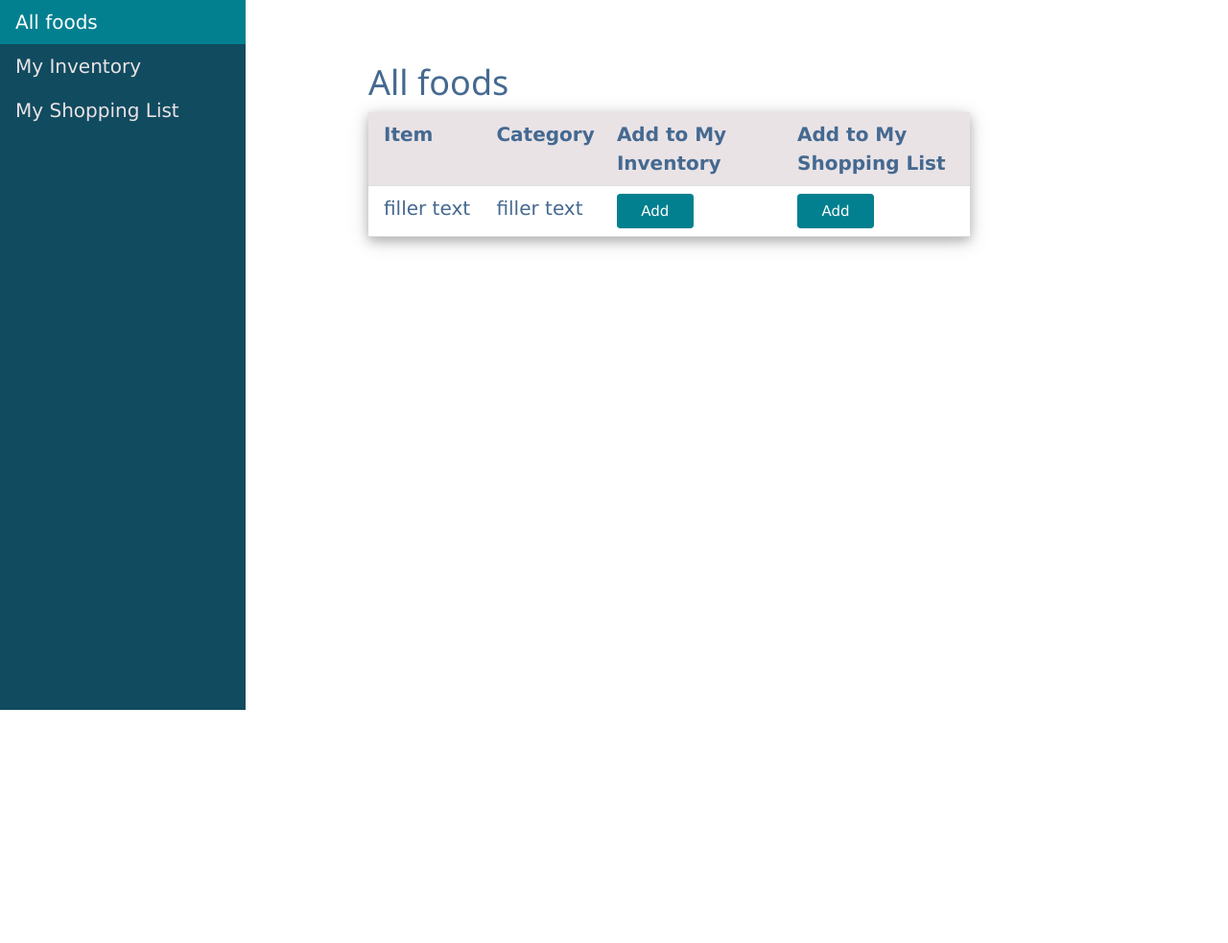
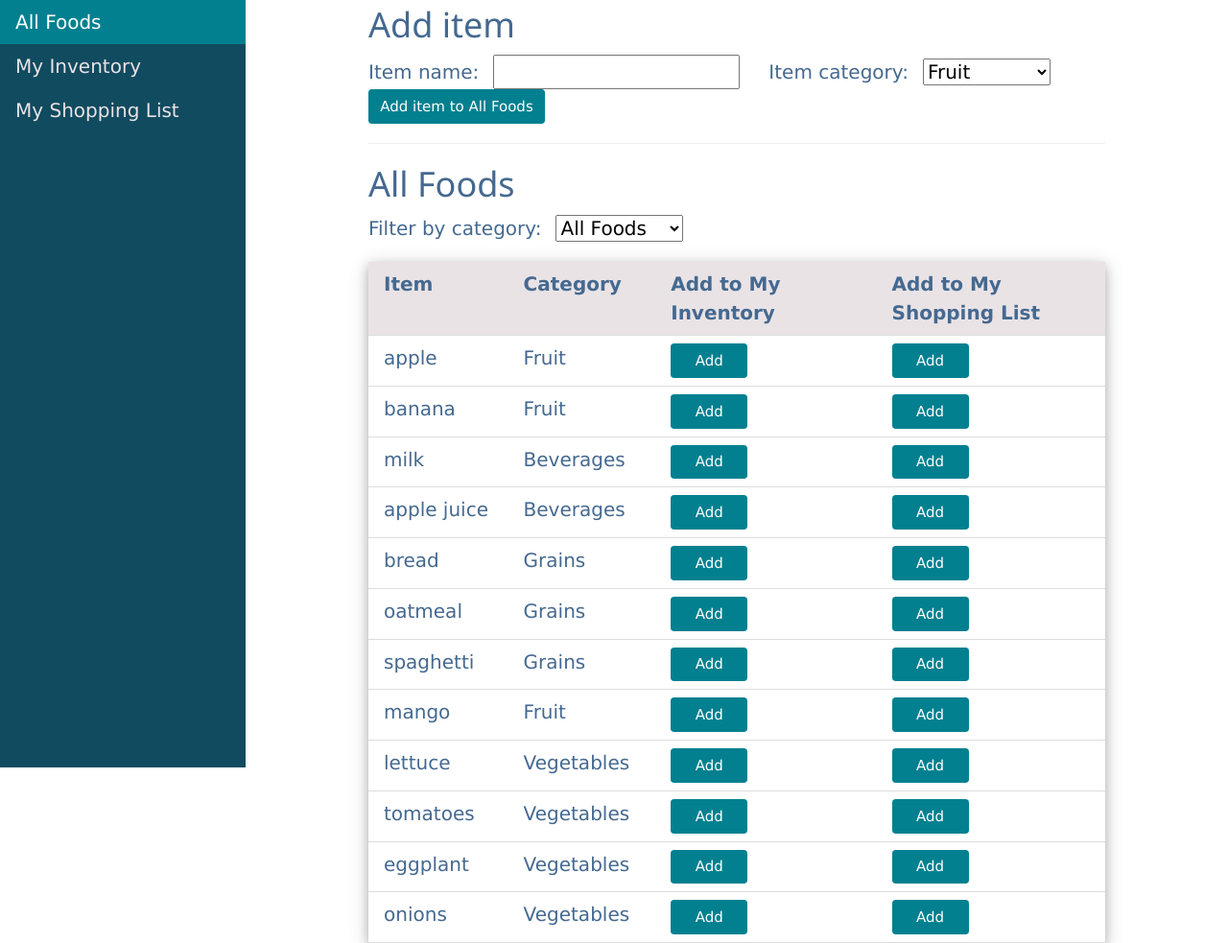
Before and after one commit to cryptosguru/php_googlecloud, a PHP site: page /home.php in a window 1280 px wide. Shown: the part 60-1043 px from the top of the page at 96% size. Before the commit the page ends 800 px from the top, so only its background shows below. Run offline with PHP 8.4, Linux system fonts and the light colour scheme; data comes from the database, SQL or seed files in the repository; data that the repository does not hold is empty.

Commit message:
added new form elements, made table load item_list data

```diff
--- a/home.php
+++ b/home.php
@@ -1,18 +1,17 @@
 <?php
 require ('connectdb.php');
-require ('friend_db.php');
+require ('item_db.php');
 
-$friends = getAllFriends();
+$items = getAllitems();
 
 if ($_SERVER['REQUEST_METHOD'] == 'POST') {
-  if (!empty($_POST['action']) && $_POST['action'] == 'Add') {
-    addFriend($_POST['name'], $_POST['major'], $_POST['year']);
-    $friends = getAllFriends();
-  }
-  elseif (!empty($_POST['action']) && $_POST['action'] == 'Delete') {
-    deleteFriend($_POST['friend_to_delete']);
-    $friends = getAllFriends();
-  }
+  // if (!empty($_POST['action']) && $_POST['action'] == 'Add') {
+  //   additem($_POST['name'], $_POST['major'], $_POST['year']);
+  //   $items = getAllitems();
+  // }
+  // elseif (!empty($_POST['action']) && $_POST['add_shopping_list'] == 'Add') {
+  //   addItemToShoppingList($name, $major, $year)
+  // }
 }
 ?>
 
@@ -32,7 +31,6 @@ if ($_SERVER['REQUEST_METHOD'] == 'POST') {
     <link rel="icon" href="favicon.ico">
 </head>
 
-
 <body>
     <nav class="navbar bg-light topnav">
         <a href="home.php" class="navbar-brand"><img src="favicon.ico" class="icon"> GrocerEase </a>
@@ -47,13 +45,46 @@ if ($_SERVER['REQUEST_METHOD'] == 'POST') {
         </form>
     </nav>
     <div class="w3-sidebar w3-bar-block" id="sidebar">
-        <a href="home.php" class="w3-bar-item w3-button active">All foods</a>
+        <a href="home.php" class="w3-bar-item w3-button active">All Foods</a>
         <a href="" class="w3-bar-item w3-button sidenavbutton">My Inventory</a>
         <a href="" class="w3-bar-item w3-button sidenavbutton">My Shopping List</a>
     </div>
-    <div id="datatable">
-        <h1>All foods</h1>
-        <table class="w3-table w3-bordered w3-card-4" style="width:70%">
+    <div id="tablecontainer">
+        <h1>Add item</h1>
+        <form class="form-inline" action="/action_page.php">
+            <label for="itemnameinput" class="form-inline-item-15">Item name:</label>
+            <input type="text" id="itemnameinput" name="itemnameinput" class="form-inline-item-30">
+            <label for="itemcategoryinput" class="form-inline-item-15">Item category:</label>
+            <select id="itemcategoryinput" name="cars" class="form-inline-item-30">
+                <option value="volvo">Fruit</option>
+                <option value="saab">Vegetables</option>
+                <option value="fiat">Beverages</option>
+                <option value="volvo">Grains</option>
+                <option value="saab">Dairy</option>
+                <option value="fiat">Meat</option>
+                <option value="audi">Household</option>
+                <option value="audi">Other</option>
+            </select>
+            <input type="submit" value="Add item to All Foods" name="action" class="btn addbutton" />
+        </form>
+        <hr>
+        </hr>
+        <h1>All Foods</h1>
+        <form name="" action="" method="post" class="form-inline" id="tablecategoryform">
+            <label for="tablecategory" class="form-inline-item-15">Filter by category:</label>
+            <select id="tablecategory" name="cars">
+                <option value="volvo">All Foods</option>
+                <option value="volvo">Fruit</option>
+                <option value="saab">Vegetables</option>
+                <option value="fiat">Beverages</option>
+                <option value="volvo">Grains</option>
+                <option value="saab">Dairy</option>
+                <option value="fiat">Meat</option>
+                <option value="audi">Household</option>
+                <option value="audi">Other</option>
+            </select>
+        </form>
+        <table class="w3-table w3-bordered w3-card-4">
             <thead>
                 <tr class="tableheadrow">
                     <th width="20%">Item</th>
@@ -62,87 +93,33 @@ if ($_SERVER['REQUEST_METHOD'] == 'POST') {
                     <th width="30%">Add to My Shopping List</th>
                 </tr>
             </thead>
+            <?php foreach ($items as $item): ?>
             <tr>
                 <td>
-                    filler text
+                    <? echo $item['name']; ?>
                 </td>
                 <td>
-                    filler text
+                    <? echo $item['catagory']; ?>
                 </td>
                 <td>
-                    <form action="" method="post">
-                        <input type="submit" value="Add" name="action" class="btn addbutton"
+                    <form action="<?php $_SERVER['PHP_SELF'] ?>" method="post">
+                        <input type="submit" value="Add" name="add_inventory" class="btn addbutton"
                             title="Update the record" />
-                        <input type="hidden" name="friend_to_update" value="name_of_friend_to_update" />
+                        <input type="hidden" name="item_to_update" value="name_of_item_to_update" />
                     </form>
                 </td>
                 <td>
-                    <form action="" method="post">
-                        <input type="submit" value="Add" name="action" class="btn addbutton"
-                            title="Permanently delete the record" />
-                        <input type="hidden" name="friend_to_delete" value="" />
+                    <form action="<?php $_SERVER['PHP_SELF'] ?>" method="post">
+                        <input type="submit" value="Add" name="add_shopping_list" class="btn addbutton" />
+                        <input type="hidden" name="item_name_shopping_list" value="<?php echo $item['name'] ?>" />
+                        <input type="hidden" name="item_category_shopping_list"
+                            value="<?php echo $item['catagory'] ?>" />
                     </form>
                 </td>
             </tr>
-
+            <?php endforeach; ?>
         </table>
     </div>
 </body>
 
 </html>
-
-
-<!--
-<h1>Frienddd book</h1>
-<form name="mainForm" action="simpleform.php" method="post">
-  <div class="form-group">
-    Your name:
-    <input type="text" class="form-control" name="name" required />
-  </div>
-  <div class="form-group">
-    Major:
-    <input type="text" class="form-control" name="major" required />
-  </div>
-  <div class="form-group">
-    Year:
-    <input type="number" class="form-control" name="year" required max="4" min="1" />
-  </div>
-
-  <input type="submit" value="Add" name="action" class="btn btn-dark" title="Insert a friend into a friends table" />
-  <input type="submit" value="Confirm update" name="action" class="btn btn-dark" title="Confirm update a friend" />
-
-</form>   -->
-
-<!--
-<hr/>
-<h2>List of Friends</h2>
-<table class="w3-table w3-bordered w3-card-4 center" style="width:70%">
-  <thead>
-  <tr style="background-color:#B0B0B0">
-    <th width="25%">Name</th>
-    <th width="25%">Major</th>
-    <th width="25%">Year</th>
-    <th width="10%">Update ?</th>
-    <th width="10%">Delete ?</th>
-  </tr>
-  </thead> -->
-<?php foreach ($friends as $item): ?>
-<!-- <tr>
-    <td><? echo $item['name']; ?></td>
-    <td><? echo $item['major']; ?></td>
-    <td><? echo $item['year']; ?></td>
-    <td>
-      <form action="<?php $_SERVER['PHP_SELF'] ?>" method="post">
-        <input type="submit" value="Update" name="action" class="btn btn-primary" title="Update the record" />
-        <input type="hidden" name="friend_to_update" value="name_of_friend_to_update" />
-      </form>
-    </td>
-    <td>
-      <form action="<?php $_SERVER['PHP_SELF'] ?>" method="post">
-        <input type="submit" value="Delete" name="action" class="btn btn-danger" title="Permanently delete the record" />
-        <input type="hidden" name="friend_to_delete" value="<?php echo $item['name'] ?>" />
-      </form>
-    </td>
-  </tr> -->
-<?php endforeach; ?>
-<!-- </table> -->
--- a/friend_db.php
+++ b/item_db.php
@@ -1,10 +1,4 @@
 <?php
-
-// CREATE TABLE friends (
-//    name varchar(30) NOT NULL,
-//    major varchar(10) NOT NULL,
-//    year int NOT NULL,
-//    PRIMARY KEY (name) );
 
 // Prepared statement (or parameterized statement) happens in 2 phases:
 //   1. prepare() sends a template to the server, the server analyzes the syntax
@@ -19,10 +13,10 @@
 //      execute() actually executes the SQL statement
 
 
-function getAllFriends()
+function getAllItems()
 {
     global $db;
-    $query = "SELECT * FROM friends";
+    $query = "SELECT * FROM item_list";
     $statement = $db->prepare($query);
     $statement->execute();
     $results = $statement->fetchAll(); //array
@@ -30,7 +24,7 @@ function getAllFriends()
     return $results;
 }
 
-function addFriend($name, $major, $year)
+function addItemToShoppingList($name, $major, $year)
 {
     global $db;
 
--- a/styles.css
+++ b/styles.css
@@ -16,6 +16,7 @@ body {
 
 #sidebar {
   width: 20%;
+  top: 60px;
   background-color: var(--midnightgreen);
 }
 
@@ -49,16 +50,19 @@ body {
 .topnav {
   background-color: var(--queenblue) !important;
   color: white;
+  position: fixed;
+  top: 0;
+  width: 100%;
 }
 
 .topnav a:hover {
   color: var(--fieryrose);
 }
 
-#datatable {
+#tablecontainer {
   margin-top: 5%;
   margin-left: 30%;
-  max-width: 70%;
+  max-width: 60%;
 }
 
 .tableheadrow {
@@ -89,3 +93,21 @@ body {
   margin-left: 25%;
   margin-right: 25%;
 }
+
+.form-inline {
+  display: flex;
+  flex-flow: row wrap;
+  align-items: center;
+}
+
+.form-inline-item-15 {
+  margin-right: 15px;
+}
+
+.form-inline-item-30 {
+  margin-right: 30px;
+}
+
+#tablecategoryform {
+  margin-bottom: 20px;
+}
```
Also changed, not shown: 1 other file.
